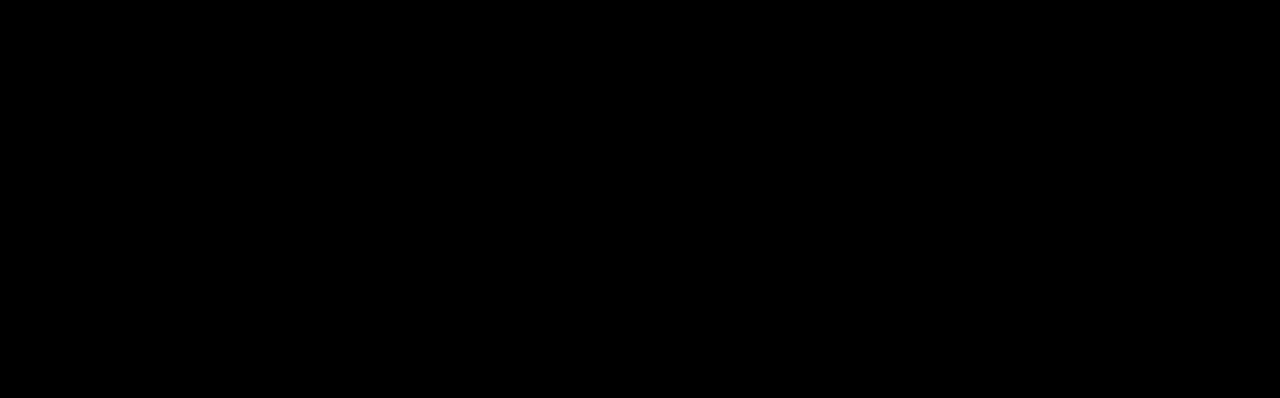
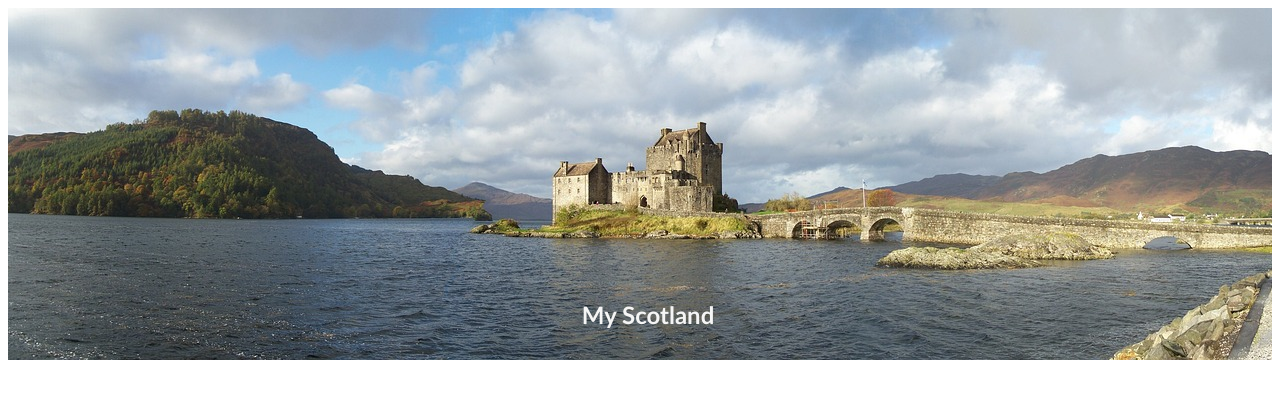
Before and after one commit to 2312121/MyScotlandWebsite, a plain HTML site: page index.html in a window 1280 px wide. Drawn offline with Linux system fonts and the light colour scheme.

Commit message:
added hero image and text

```diff
--- a/index.html
+++ b/index.html
@@ -7,6 +7,10 @@
     <title>Document</title>
 </head>
 <body>
-    <h1>Hello World</h1>
+    <section class="hero-image">
+        <h1 class="hero-text">
+            My Scotland
+        </h1>
+    </section>
 </body>
 </html>
--- a/style.css
+++ b/style.css
@@ -1,3 +1,19 @@
-body {
- background-color:black
+*{
+    font-family: 'Trebuchet MS', 'Lucida Sans Unicode', 'Lucida Grande', 'Lucida Sans', Arial, sans-serif;
 }
+
+.hero-image{
+    background-image: url(images/scotland-1987599_1280.jpg);
+    height: 352px;
+    background-position: center;
+    background-repeat: no-repeat;
+    background-size: cover
+}
+
+.hero-text{
+    color:whitesmoke;
+    position:absolute;
+    text-align: center;
+    top: 280px;
+    width: 100%
+}
```
